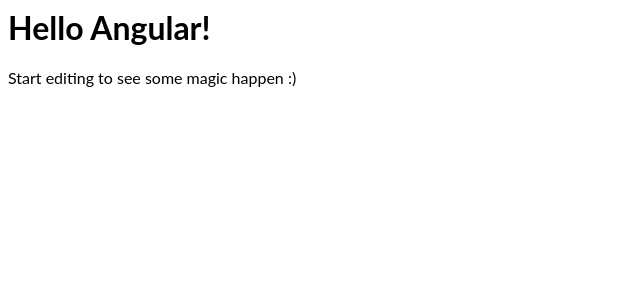
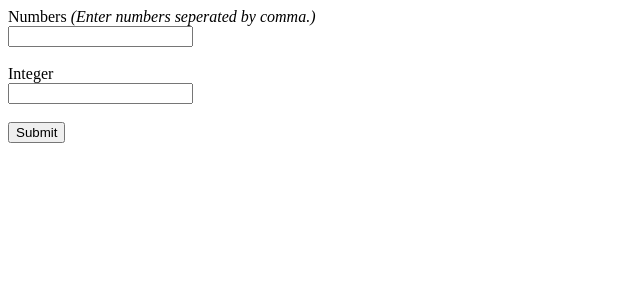
Before and after one commit to vipinms77/angular-repeat-count, an Angular app: page / in a window 1280 px wide. Shown: the top 300 px of the page, without its empty margins (0-640 px from the left). Built offline with nearby package versions, Linux system fonts and the light colour scheme.

Commit message:
2 files modified

```diff
--- a/src/app/app.component.html
+++ b/src/app/app.component.html
@@ -1,4 +1,13 @@
-<hello name="{{ name }}"></hello>
-<p>
-  Start editing to see some magic happen :)
-</p>
+<div>
+  <label for="numbers">Numbers<i> (Enter numbers seperated by comma.)</i></label><br>
+  <input type = "text" [(ngModel)]="numberString" name="numbers">
+</div>
+<br>
+<div>
+  <label for="integer">Integer</label><br>
+  <input type = "text" [(ngModel)]="integer" name="integer">
+</div>
+<div>
+  <br>
+  <button (click)="onClick()">Submit</button>
+</div>
--- a/src/app/app.component.ts
+++ b/src/app/app.component.ts
@@ -6,5 +6,21 @@
   styleUrls: [ './app.component.css' ]
 })
 export class AppComponent  {
-  name = 'Angular';
+  numberString;
+  array: number[] = [];
+  integer:number;
+  num: number;
+  onClick(){
+    console.log(this.numberString);
+    if(this.numberString.trim()){
+      this.array = this.numberString.split(',');
+    }
+    if(this.array.length > 0 && this.integer){
+      this.countNum(this.array,this.integer);
+    }
+  }
+  countNum(array:number[], integer:number) {
+    this.num = array.filter(x => x == integer).length;
+    console.log(this.num);
+  }
 }
```
